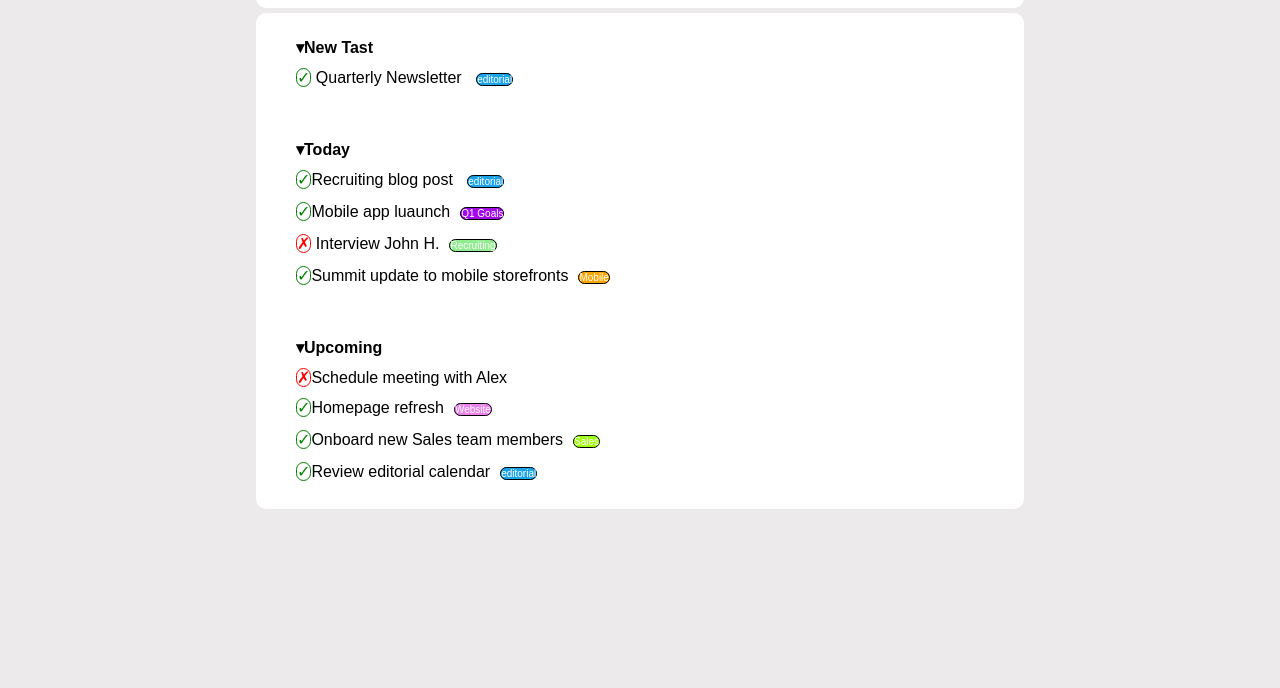
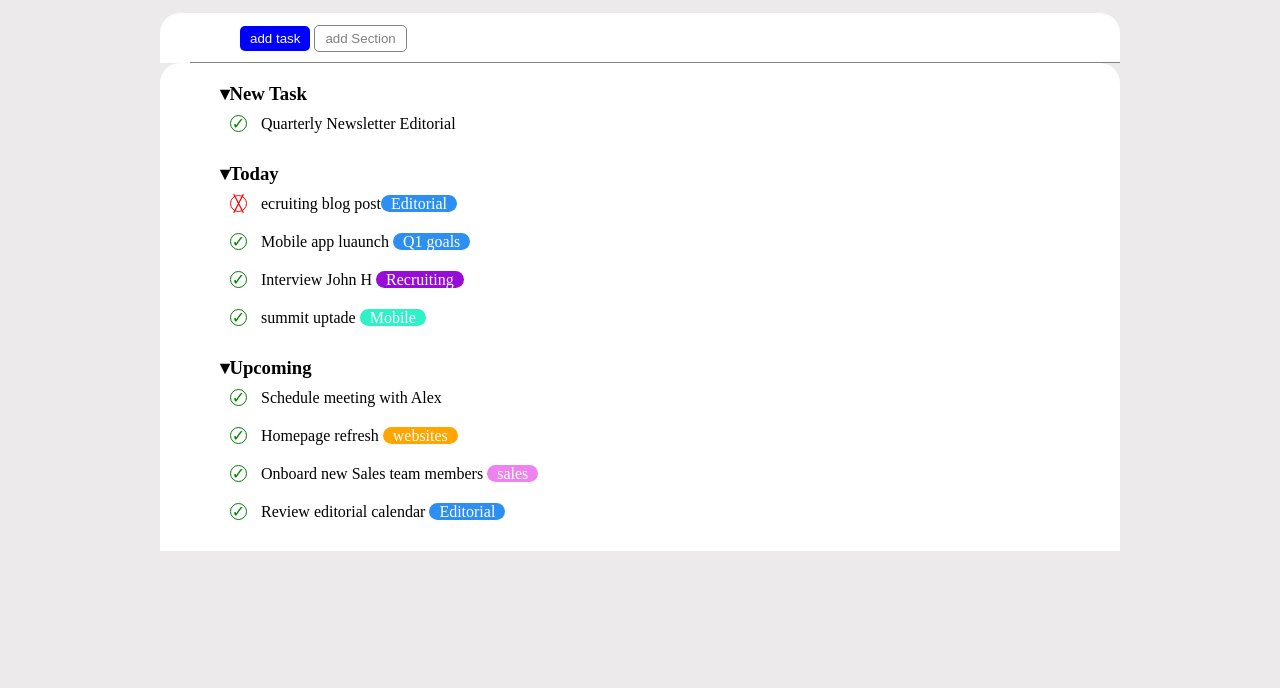
Before and after one commit to giuseppemaisto/html-css-toboolist, a plain HTML site: page index.html in a window 1280 px wide. Shown: the part 112-800 px from the top of the page. Drawn offline with Linux system fonts and the light colour scheme.

Commit message:
con correzione

```diff
--- a/css/style.css
+++ b/css/style.css
@@ -9,120 +9,126 @@ body{
 }
 
 header{
-    height: 60px;
+    height: 100px;
+    padding: 10px 25px;
     background-color: white;
+    margin-bottom: 25px;
 
+}
+.logo{
+    height: 100%;
+    vertical-align: middle;
 }
 
 
 .text-logo{
    font-family: Arial, Helvetica, sans-serif;
     font-size: 50px;
+    vertical-align: middle;
 
 }
 
 .tasti-container{
+    width: 75%;
+    margin: 0 auto;
     background-color: white;
-    margin-top: 20px;
-    width: 60%;
-    height: 40px;
-   border-radius: 10px;
-   margin-left: auto;
-   margin-right: auto;
+    border-radius: 20px 20px 0px 0px;
 }
 .tasti{
     margin-left: 30px;
+    height: 50px;
+    padding: 0px 50px;
+    border-bottom: 1px solid grey ;
+    line-height: 50px;
 
 }
 
-button{
-    background-color: rgb(27, 163, 236);
-    color: white;
-    margin-top: 10px;
+.container{
+    width: 75%;
+    margin: 0 auto;
+    background-color: white;
+    border-radius: 20px 20px 0px 0px;
 }
-.tasti-section{
-    background-color: white;
-    color: lightgray;
+.button{
+    padding: 5px 10px;
+    border: none;
+    border-radius: 5px;
+
 }
 
-.elenco{
-    background-color: white;
-    width: 60%;
-    height: auto;
-   border-radius: 10px;
-   margin-top: 5px;
-   margin-left: auto;
-   margin-right: auto;
-   list-style-position: inside;
-   font-family: Arial, Helvetica, sans-serif;
+.button-blu{
+    background-color: blue;
+    color: white;
 }
 
-ul{
-    padding: 20px;
-    margin-left: 20px;
-    list-style-type: none;
-    line-height: 30px;
-}
-.check{
-    color: green;
-    border: 1px solid green;
-    border-radius: 30px;
+.button-section{
+    border: 1px solid grey;
+    background-color: transparent;
+    color: grey;}
+
+    .task-padding{
+        padding: 10px 50px;
     }
 
-.cross{
-    color: red;
-    border: 1px solid red;
-    border-radius: 50px;
+    li{
+       list-style-type: none;
+       padding: 10px;
     }
 
-.cerchio{
-    font-size: 10px;
-    border: 1px solid black;  border-radius: 10px;
-    background-color: rgb(27, 163, 236);
-    color: white;
-    font-family: Arial, Helvetica, sans-serif;
-    margin-left: 10px;
-}
-.cerchio_violet{
-    font-size: 10px;
-    border: 1px solid black;  border-radius: 10px;
-    background-color:rgb(162, 10, 233);
-    color: white;
-    font-family: Arial, Helvetica, sans-serif;
-    margin-left: 10px;
-
-}
-.cerchio_green{
-    font-size: 10px;
-    border: 1px solid black;  border-radius: 10px;
-    background-color:lightgreen;
-    color: white;
-    font-family: Arial, Helvetica, sans-serif;
-    margin-left: 10px;
+    h3::before{
+        content: '\25BE';
     }
 
-.cerchio_orange{
-    font-size: 10px;
-    border: 1px solid black;  border-radius: 10px;
-    background-color:orange;
+    .circle::before{
+        width: 15px;
+        height: 15px;
+        margin-right: 10px;
+        border-radius: 50%;
+        font-size: 16px;
+        text-align: center;
+        line-height: 15px;
+        display: inline-block;
+    }
+
+    .checked::before{
+        content: '\2713';
+        border: 1px solid green;
+        color: green;
+    }
+
+    .failed::before{
+        content: '\2573' ;
+        border: 1px solid red;
+        color: red;
+    }
+
+    .tag{
+        padding: 0px 10px;
+        border-radius: 10px;
+        font-size: 16px;
         color: white;
-    font-family: Arial, Helvetica, sans-serif;
-    margin-left: 10px;
     }
-.cerchio_2{
-    font-size: 10px;
-    border: 1px solid black;  border-radius: 10px;
-    background-color:violet;
-    color: white;
-    font-family: Arial, Helvetica, sans-serif;
-    margin-left: 10px;
 
+    .tag-type1{
+        background-color: #2d8ff1;
     }
-.cerchio_lightgreen{
-    font-size: 10px;
-    border: 1px solid black;  border-radius: 10px;
-    background-color:rgb(163, 255, 16);
-    color: white;
-    font-family: Arial, Helvetica, sans-serif;
-    margin-left: 10px;
+
+    .tag-type2{
+        background-color: #2d8ff1;
     }
+
+    .tag-type3{
+        background-color:rgb(151, 13, 215);
+    }
+
+    .tag-type4{
+        background-color: #2df1c7;
+    }
+
+    .tag-type5{
+        background-color: orange;
+    }
+
+    .tag-type6{
+        background-color: violet;
+    }
--- a/index.html
+++ b/index.html
@@ -10,46 +10,55 @@
     <body>
         <header>
             <!--logo-->
-            <div class="logo">
-                <img src="./img /Logo.png" alt="logo-toboolist">
+
+                <img class="logo" src="./img /Logo.png" alt="logo-toboolist">
                <span class="text-logo"><strong>Toboolist</strong></span>
-            </div>
+
         </header>
         <main>
             <!--tasti-->
             <div class="tasti-container">
                 <div class="tasti">
-                    <button>add task</button>
+                    <button class="button button-blu">add task</button>
 
-                    <button class="tasti-section">add Section</button>
+                    <button class="button button-section">add Section</button>
                 </div>
 
             </div>
+                <div class="container">
+                  <!--elenco-->
+                  <div class="task-padding">
+                    <ul>
+                        <li>
+                            <h3>New Task</h3>
+                            <ul>
+                                <li><span  class=" circle checked"></span> Quarterly Newsletter <span>Editorial</span></li>
 
-            <!--elenco-->
-            <div class="elenco">
-              <ul>
-                <li class="done"><strong>&dtrif;New Tast</strong></li>
-                <li><span class="check">&check;</span> Quarterly Newsletter <span class="cerchio">editorial</span></li>
 
-              </ul>
 
-              <ul>
-                <li><strong>&dtrif;Today</strong></li>
-                <li><span class="check">&check;</span>Recruiting blog post <span class="cerchio">editorial</span></li>
-                <li><span class="check">&check;</span>Mobile app luaunch<span class="cerchio_violet">Q1 Goals</span></li>
-                <li><span class="cross">&cross;</span> Interview John H.<span class="cerchio_green">Recruiting</span></li>
-                <li><span class="check">&check;</span>Summit update to mobile storefronts<span class="cerchio_orange">Mobile</span></li>
-              </ul>
+                            </ul>
+                        </li>
+                        <li>
+                            <h3>Today</h3>
+                            <ul>
+                                <li><span class="circle failed"></span> ecruiting blog post<span class="tag tag-type1">Editorial</span></li>
+                                <li><span class="circle checked"></span> Mobile app luaunch  <span class="tag tag-type2">Q1 goals</span></li>
+                                <li><span class="circle checked"></span> Interview John H  <span class="tag tag-type3">Recruiting</span></li>
+                                <li><span class="circle checked"></span> summit uptade  <span class="tag tag-type4">Mobile</span></li>
+                            </ul>
+                        </li>
+                        <li>
+                            <h3>Upcoming</h3>
+                            <ul>
+                                <li><span class="circle checked"></span> Schedule meeting with Alex</li>
+                                <li><span class="circle checked"></span> Homepage refresh  <span class="tag tag-type5">websites</span></li>
+                                <li><span class="circle checked"></span> Onboard new Sales team members  <span class="tag tag-type6">sales</span> </span></li>
+                                <li><span class="circle checked"></span> Review editorial calendar  <span class="tag tag-type1">Editorial</span></li>
+                            </ul>
+                        </li>
+                    </ul>
+                </div>
 
-              <ul>
-                <li><strong>&dtrif;Upcoming</strong></li>
-                <li><span class="cross">&cross;</span>Schedule meeting with Alex</li>
-                <li><span class="check">&check;</span>Homepage refresh<span class="cerchio_2">Website</span></li>
-                <li><span class="check">&check;</span>Onboard new Sales team members<span class="cerchio_lightgreen">Sales</span></li>
-                <li><span class="check">&check;</span>Review editorial calendar<span class="cerchio">editorial</span></li>
-
-              </ul>
             </div>
         </main>
 
```
Lines whose indentation alone changed are shown as unchanged.
